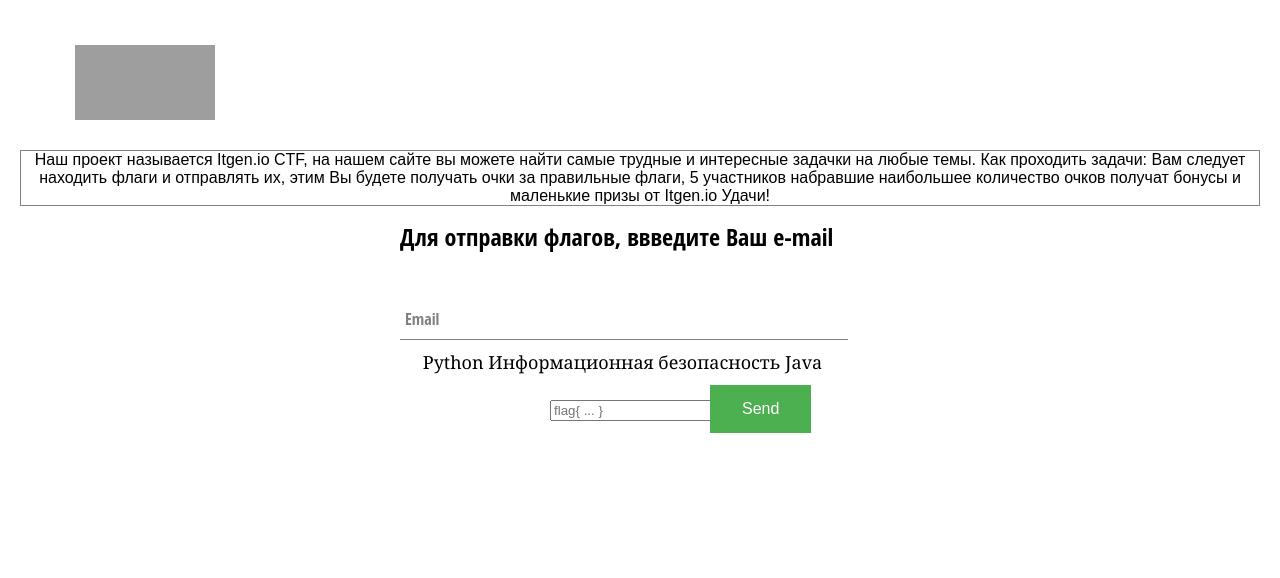
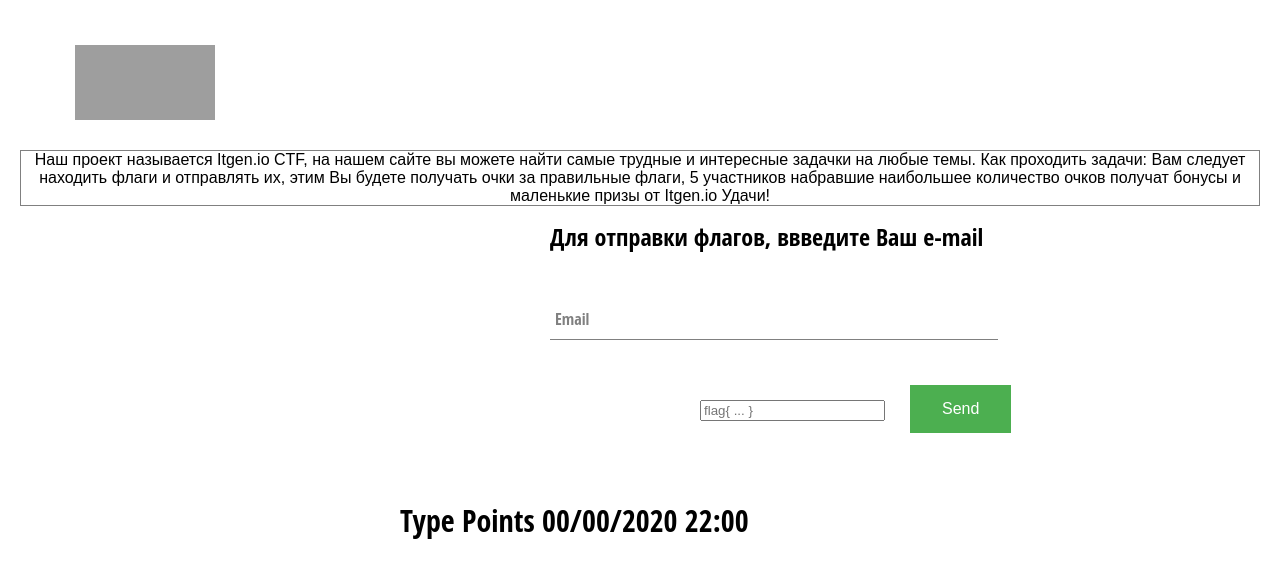
Before and after one commit to makarbaderko/Itgenio_ctf, a React (Create React App) app in the folder web/itgenio-ctf/: page / in a window 1280 px wide. Shown: the top 578 px of the page. Built offline with nearby package versions, Linux system fonts and the light colour scheme; grey boxes are pictures that could not be loaded.

Commit message:
Доработал основную страницу и task-list на ней

```diff
--- a/web/itgenio-ctf/src/components/enter-flag/inpt.style.css
+++ b/web/itgenio-ctf/src/components/enter-flag/inpt.style.css
@@ -1,7 +1,7 @@
 #auth-flag{
     position: absolute;
     top: 400px;
-    left: 550px;
+    left: 700px;
 }
 #btn{
   background-color: #4CAF50; /* Green */
@@ -14,5 +14,5 @@
   font-size: 16px;
   position: absolute;
   top: 385px;
-  left: 710px;
+  left: 910px;
 }
--- a/web/itgenio-ctf/src/components/name-surname/name.style.css
+++ b/web/itgenio-ctf/src/components/name-surname/name.style.css
@@ -1,6 +1,6 @@
 .sign-in{
     position: absolute;
     top: 200px;
-    left: 400px;
+    left: 550px;
     font-family: 'Open Sans Condensed', sans-serif;
 }
--- /dev/null
+++ b/web/itgenio-ctf/src/components/task-list/list/item/task-item.component.jsx
@@ -0,0 +1,18 @@
+import React from 'react';
+
+const MenuItem = ({name, type, points, date, url}) => (
+  <div className="task">
+    <div
+      className={`${name} menu-item`}
+    >
+      <div className='content'>
+        <span className='title'>{name}</span>
+        <span>{type + " "}</span>
+        <span>{points + " "}</span>
+        <span>{date + " "}</span>
+      </div>
+    </div>
+  </div>
+  );
+
+  export default MenuItem;
--- a/web/itgenio-ctf/src/components/task-list/list/task-list.component.jsx
+++ b/web/itgenio-ctf/src/components/task-list/list/task-list.component.jsx
@@ -0,0 +1,30 @@
+import React from 'react';
+import MenuItem from './item/task-item.component';
+import './task-list.style.css'
+class TaskList extends React.Component{
+    constructor(props){
+        super(props);
+        this.state = {
+            tasks: [
+                {
+                    name: "Name",
+                    type: "Type",
+                    points: "Points",
+                    date: "00/00/2020 22:00",
+                    url: "/task"
+                }
+            ]
+        }
+    }
+    render(){
+        return(
+        <div className='directory-menu'>
+            {this.state.tasks.map(({name, ...otherSectionProps }) => (
+            <MenuItem key={name} {...otherSectionProps} />
+        ))}
+        </div>
+        )
+    }
+
+}
+export default TaskList;
--- a/web/itgenio-ctf/src/components/task-list/list/task-list.style.css
+++ b/web/itgenio-ctf/src/components/task-list/list/task-list.style.css
@@ -0,0 +1,7 @@
+.directory-menu {
+    position: absolute;
+    top: 500px;
+    left: 400px;
+    font-size: 30px;
+    font-family: 'Open Sans Condensed', sans-serif;
+}
--- a/web/itgenio-ctf/src/pages/home/home.component.jsx
+++ b/web/itgenio-ctf/src/pages/home/home.component.jsx
@@ -2,6 +2,7 @@ import React from 'react';
 import './home.style.css';
 import Name_comp from '../../components/name-surname/name.component';
 import Form_Flag from '../../components/enter-flag/inpt.component';
+import TaskList from '../../components/task-list/list/task-list.component';
 const Home_Page = () => (
     <div className="Home">
         <a id="about">Наш проект называется Itgen.io CTF,
@@ -12,12 +13,8 @@ const Home_Page = () => (
         5 участников набравшие наибольшее количество очков
         получат бонусы и маленькие призы от Itgen.io Удачи!</a>
         <Name_comp></Name_comp>
-        <div className="directions">
-            <a id="python">Python </a>
-            <a id="security">Информационная безопасность </a>
-            <a id="java">Java</a>
-        </div>
         <Form_Flag></Form_Flag>
+        <TaskList></TaskList>
     </div>
 )
 export default Home_Page;
```
Also changed, not shown: web/itgenio-ctf/src/components/task_1.html (added, +13 -0 lines), web/itgenio-ctf/src/components/task-list/list/item/task-item.style.css (added), web/itgenio-ctf/src/components/task-page/task-page.react.component.jsx (added), web/itgenio-ctf/src/components/task-page/task-page.style.css (added).
